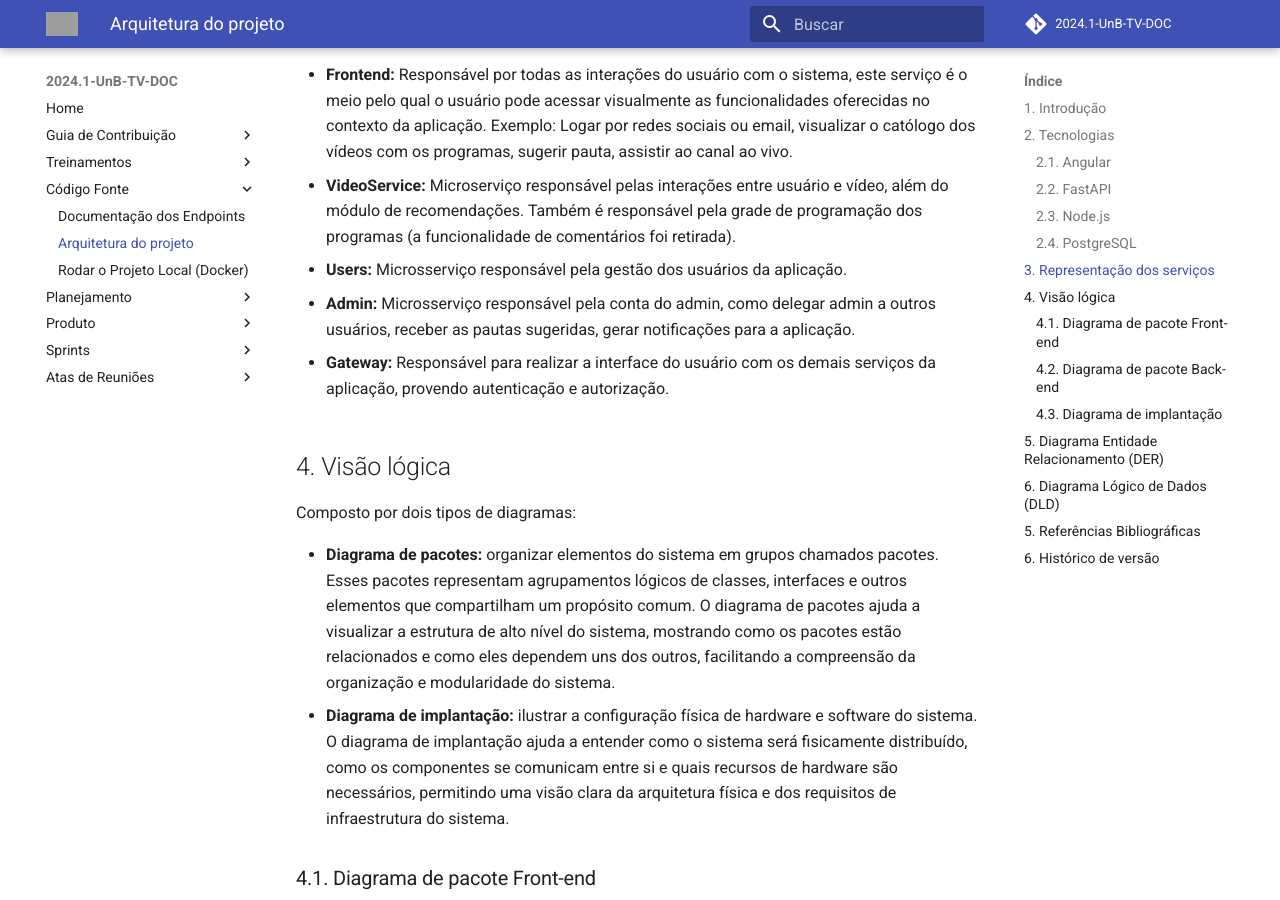
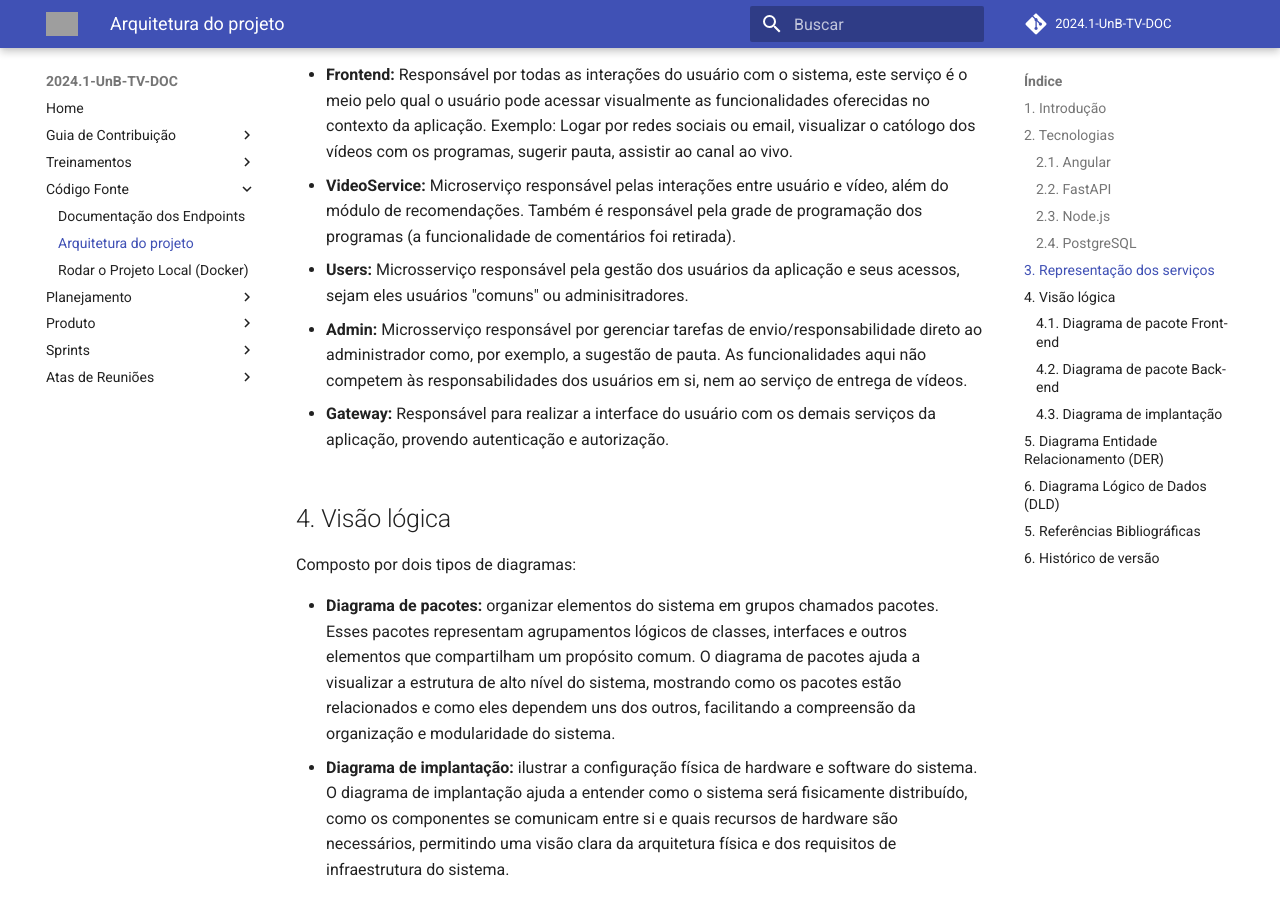
Before and after one commit to fga-eps-mds/2024.1-UnB-TV-DOC, an MkDocs documentation site: the page built from docs/codigo/arquitetura.md, in a window 1280 px wide and 900 px high, scrolled down 2056 px. Built offline with MkDocs 1.6.1 and Material for MkDocs 9.7.7, drawn with Linux system fonts in a browser that asks for light colours; comment, search, counter and statistics services are not loaded; grey boxes are pictures that could not be loaded.

Commit message:
Update arquitetura.md

```diff
--- a/docs/codigo/arquitetura.md
+++ b/docs/codigo/arquitetura.md
@@ -23,7 +23,6 @@ FastAPI é utilizado neste projeto para desenvolver três microsserviços, desta
 
 ### 2.3. Node.js
 
-
 Node.js é um ambiente de execução JavaScript usado no projeto para a construção do gateway, devido ao seu desempenho assíncrono e não bloqueante, permitindo a gestão eficiente de múltiplas conexões simultâneas. Também se adapta bem a arquiteturas de microsserviços e é multiplataforma, facilitando a implantação em diferentes sistemas operacionais, o que torna esta tecnologia uma escolha robusta e versátil para o gateway.
 
 ### 2.4. PostgreSQL
@@ -36,9 +35,9 @@ No projeto, o PostgreSQL é utilizado como o sistema de gerenciamento de banco d
 
 -   **VideoService:** Microserviço responsável pelas interações entre usuário e vídeo, além do módulo de recomendações. Também é responsável pela grade de programação dos programas (a funcionalidade de comentários foi retirada).
 
--   **Users:** Microsserviço responsável pela gestão dos usuários da aplicação.
+-   **Users:** Microsserviço responsável pela gestão dos usuários da aplicação e seus acessos, sejam eles usuários "comuns" ou adminisitradores.
 
--   **Admin:** Microsserviço responsável pela conta do admin, como delegar admin a outros usuários, receber as pautas sugeridas, gerar notificações para a aplicação.
+-   **Admin:** Microsserviço responsável por gerenciar tarefas de envio/responsabilidade direto ao administrador como, por exemplo, a sugestão de pauta. As funcionalidades aqui não competem às responsabilidades dos usuários em si, nem ao serviço de entrega de vídeos.
 
 -   **Gateway:** Responsável para realizar a interface do usuário com os demais serviços da aplicação, provendo autenticação e autorização.
 
```
